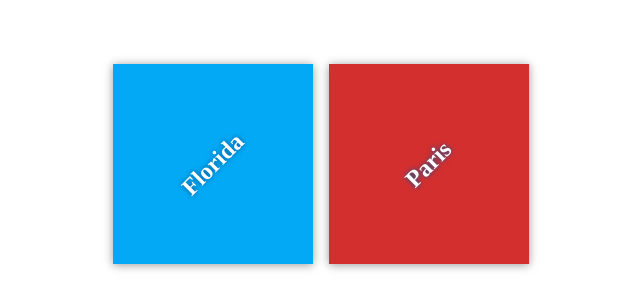
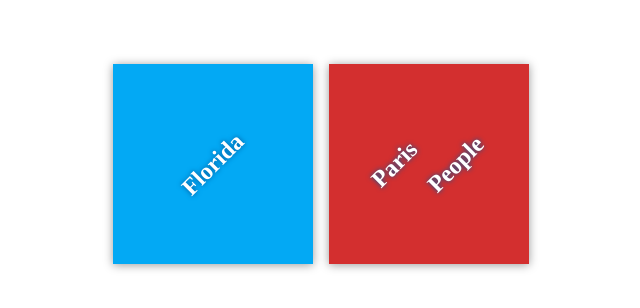
Before and after one commit to cindy15069/trial, a plain HTML site: page index.html in a window 1280 px wide. Shown: the part 236-544 px from the top of the page, without its empty margins (319-959 px from the left). Drawn offline with Linux system fonts and the light colour scheme; files that its build step writes are made by us from their sources.

Commit message:
commit two

```diff
--- a/index.html
+++ b/index.html
@@ -16,6 +16,7 @@
 
             <div class="destination" id="paris">
                 <h2>Paris</h2>
+				<h2>People</h2>
             </div>
         </div>
     </div>
```
